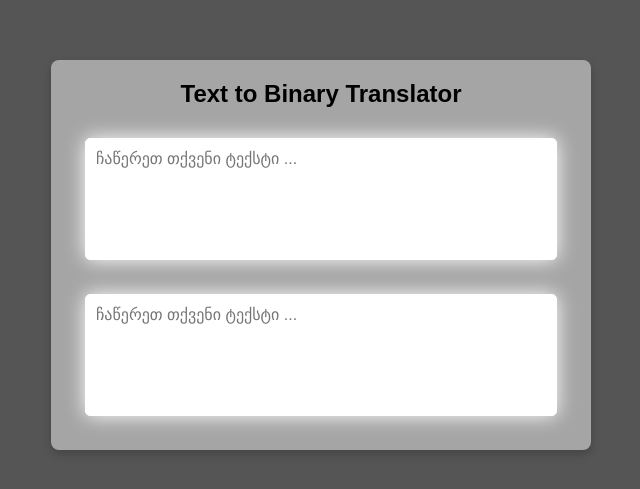
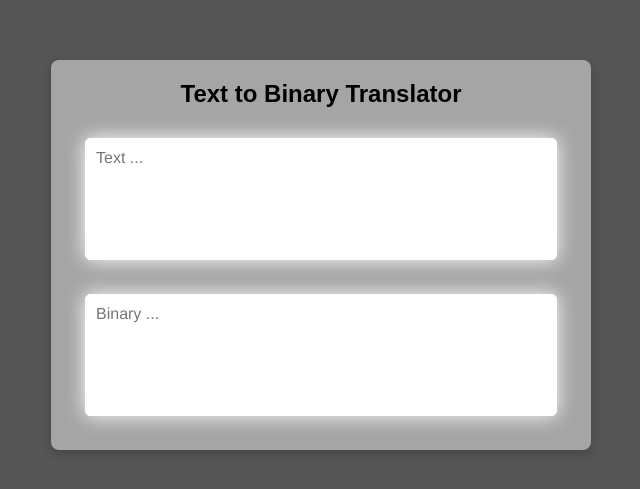
Before and after one commit to datodato788/Text-to-Binary-Translator, a plain HTML site: page index.html in a window 1280 px wide. Shown: the part 145-634 px from the top of the page, without its empty margins (319-959 px from the left). Drawn offline with Linux system fonts and the light colour scheme.

Commit message:
Update index.html

```diff
--- a/index.html
+++ b/index.html
@@ -9,10 +9,10 @@
 <body>
     <div class="container">
         <h1>Text to Binary Translator</h1>
-        <textarea oninput="convertToBinary()" id="inputText" placeholder="ჩაწერეთ თქვენი ტექსტი ..."></textarea>
+        <textarea oninput="convertToBinary()" id="inputText" placeholder="Text ..."></textarea>
         <div class="buttons">
         </div>
-        <textarea oninput="convertToText()" id="outputText" placeholder="ჩაწერეთ თქვენი ტექსტი ..."" ></textarea>
+        <textarea oninput="convertToText()" id="outputText" placeholder="Binary ..."" ></textarea>
     </div>
     <script src="script.js"></script>
 </body>
```
